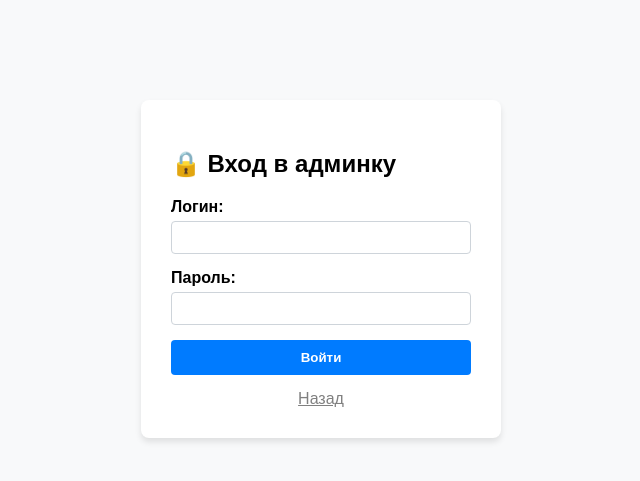
After one commit to mayphenozip/flask-todo-app, a Flask app: page /login in a window 1280 px wide. The commit adds this page. Shown: the top 481 px of the page, without its empty margins (319-959 px from the left). Run offline with Flask 3, Linux system fonts and the light colour scheme.

Commit message:
Успешно сдал ПР12 с авторизацией и сессиями

```diff
--- a/guestbook/app.py
+++ b/guestbook/app.py
@@ -1,8 +1,11 @@
-from flask import Flask, render_template, request, redirect, url_for
+from flask import Flask, render_template, request, redirect, session
 from datetime import datetime
 import database
 
 app = Flask(__name__)
+
+# Секретный ключ, чтобы Flask мог шифровать сессии куки (cookie)
+app.secret_key = 'very-secret-key-1234'
 
 database.init_db()
 
@@ -21,7 +24,6 @@ def format_russian_date(date_str):
 @app.route('/')
 def index():
     raw_messages = database.get_all_messages()
-
     messages = []
     for msg in raw_messages:
         msg_dict = dict(msg)
@@ -31,11 +33,12 @@ def index():
     error = request.args.get('error')
     old_name = request.args.get('old_name', '')
     old_message = request.args.get('old_message', '')
-
-    # Задание 5: Получаем актуальное количество сообщений
     count = database.get_message_count()
 
-    return render_template('index.html', messages=messages, error=error, old_name=old_name, old_message=old_message, count=count)
+    # Передаем в шаблон статус: админ перед нами или нет
+    is_admin = session.get('is_admin', False)
+
+    return render_template('index.html', messages=messages, error=error, old_name=old_name, old_message=old_message, count=count, is_admin=is_admin)
 
 @app.route('/add', methods=['POST'])
 def add_msg():
@@ -49,20 +52,51 @@ def add_msg():
     database.add_message(name, message, current_time)
     return redirect('/')
 
-# --- ПР11: Маршрут для удаления одного сообщения ---
+# --- ПР12: Страница входа в админку ---
+@app.route('/login', methods=['GET', 'POST'])
+def login():
+    login_error = None
+    if request.method == 'POST':
+        username = request.form.get('username')
+        password = request.form.get('password')
+
+        # Проверяем учетные данные по заданию
+        if username == 'admin' and password == '1234':
+            session['is_admin'] = True  # Запоминаем админа в сессии
+            return redirect('/')
+        else:
+            login_error = "Неверный логин или пароль!"
+
+    return render_template('login.html', login_error=login_error)
+
+# --- Самостоятельное задание Ж: Выход из сессии админа ---
+@app.route('/logout')
+def logout():
+    session.pop('is_admin', None)
+    return redirect('/')
+
+# --- ПР12: Защищенное удаление одного сообщения ---
 @app.route('/delete/<int:message_id>')
 def delete_msg(message_id):
+    if not session.get('is_admin', False):
+        return redirect('/login')  # Выкидываем на логин, если пытается удалить не админ
+
     database.delete_message(message_id)
     return redirect('/')
 
-# --- Самостоятельное задание Е: Страница-предупреждение об удалении всего ---
+# --- ПР12: Защищенная страница подтверждения очистки базы ---
 @app.route('/delete-all-confirm')
 def delete_all_confirm_page():
+    if not session.get('is_admin', False):
+        return redirect('/login')
     return render_template('delete_confirm.html')
 
-# --- Самостоятельное задание Е: Маршрут полного удаления ---
+# --- ПР12: Защищенный сброс всех сообщений ---
 @app.route('/clear_all_messages', methods=['POST'])
 def clear_all():
+    if not session.get('is_admin', False):
+        return redirect('/login')
+
     database.clear_all_messages()
     return redirect('/')
 
--- a/guestbook/database.py
+++ b/guestbook/database.py
@@ -7,7 +7,6 @@ def get_db():
     conn.row_factory = sqlite3.Row
     return conn
 
-# ВОТ ЭТА ФУНКЦИЯ ДОЛЖНА БЫТЬ ТУТ:
 def init_db():
     with get_db() as conn:
         conn.execute('''
@@ -33,7 +32,6 @@ def add_message(name, message, created_at):
         )
         conn.commit()
 
-# Функции из ПР11 (убедись, что они тоже на месте)
 def delete_message(message_id):
     with get_db() as conn:
         conn.execute('DELETE FROM messages WHERE id = ?', (message_id,))
--- /dev/null
+++ b/guestbook/templates/login.html
@@ -0,0 +1,36 @@
+<!DOCTYPE html>
+<html lang="ru">
+<head>
+    <meta charset="utf-8">
+    <title>Вход</title>
+    <style>
+        body { font-family: Arial, sans-serif; background-color: #f8f9fa; text-align: center; margin-top: 100px; }
+        .login-box { background: white; display: inline-block; padding: 30px; border-radius: 8px; box-shadow: 0 4px 6px rgba(0,0,0,0.1); width: 300px; text-align: left; }
+        .form-group { margin-bottom: 15px; }
+        .form-group label { display: block; margin-bottom: 5px; font-weight: bold; }
+        .form-group input { width: 100%; padding: 8px; box-sizing: border-box; border: 1px solid #ced4da; border-radius: 4px; }
+        .btn { background-color: #007bff; color: white; width: 100%; padding: 10px; border: none; border-radius: 4px; cursor: pointer; font-weight: bold; }
+        .error { color: red; margin-bottom: 15px; }
+    </style>
+</head>
+<body>
+    <div class="login-box">
+        <h2>🔒 Вход в админку</h2>
+        {% if login_error %}
+            <p class="error">{{ login_error }}</p>
+        {% endif %}
+        <form action="/login" method="POST">
+            <div class="form-group">
+                <label>Логин:</label>
+                <input type="text" name="username" required>
+            </div>
+            <div class="form-group">
+                <label>Пароль:</label>
+                <input type="password" name="password" required>
+            </div>
+            <button type="submit" class="btn">Войти</button>
+        </form>
+        <a href="/" style="display:block; text-align:center; margin-top:15px; color:gray;">Назад</a>
+    </div>
+</body>
+</html>
```
Also changed, not shown: guestbook/templates/index.html (+19 -20 lines).
